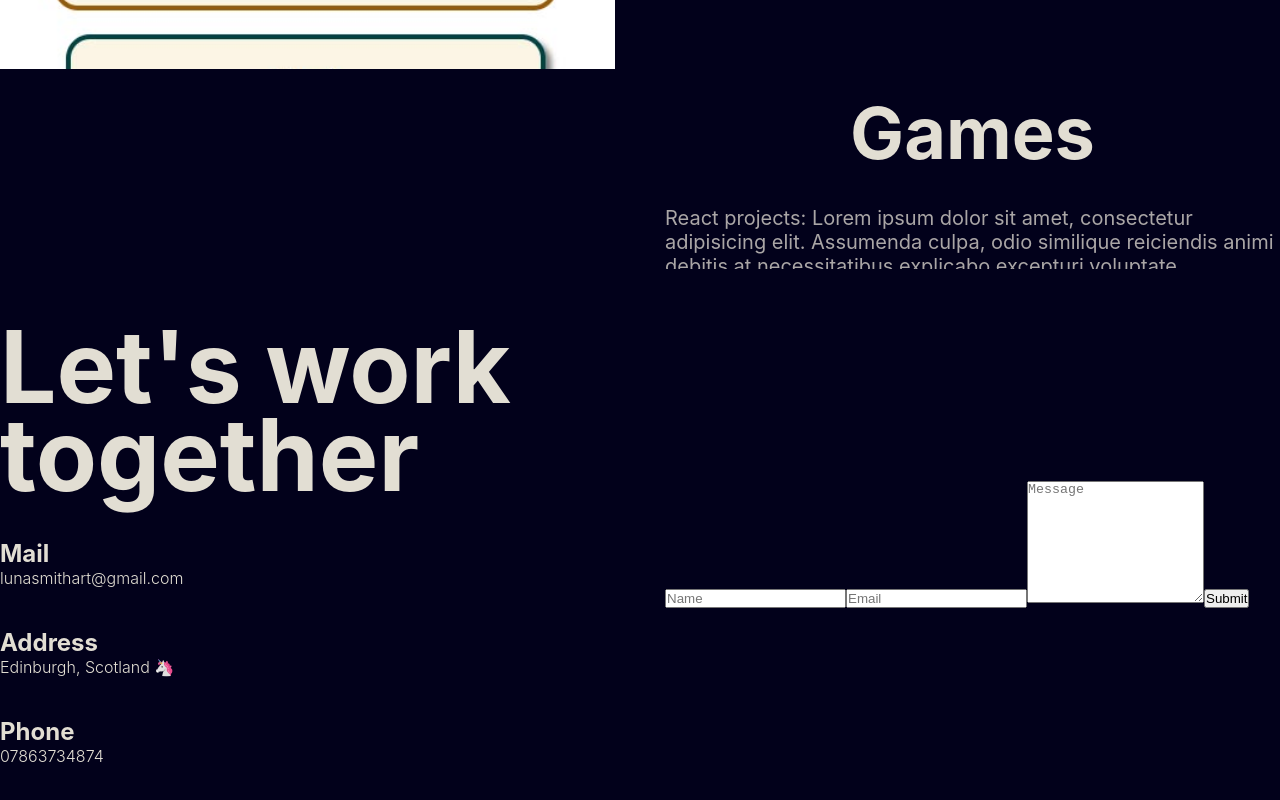
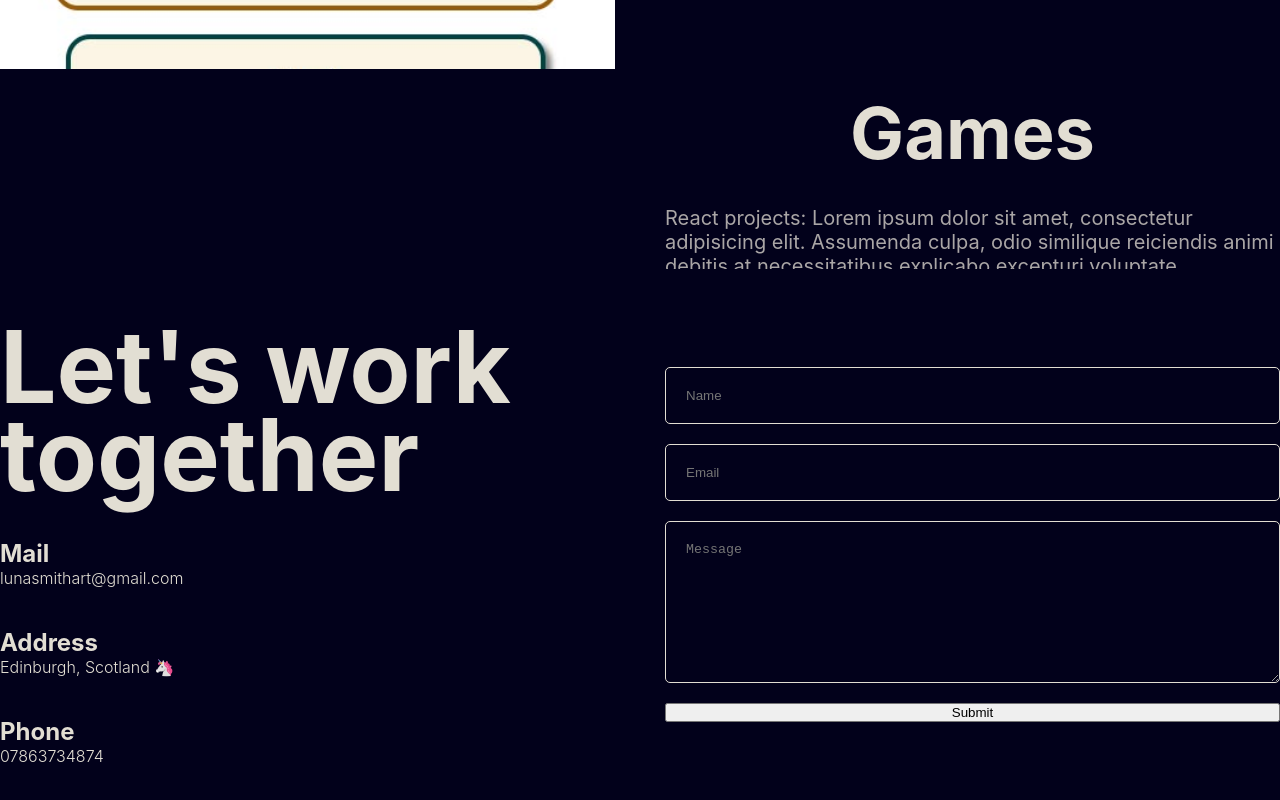
Before and after one commit to Lu-Smith/animated_portfolio_sass_typescript, a React (Create React App) app: page / in a window 1280 px wide. Shown: the part 6256-7056 px from the top of the page. Built offline with nearby package versions, Linux system fonts and the light colour scheme.

Commit message:
Updated styling in contact.scss

```diff
--- a/src/styles/contact.scss
+++ b/src/styles/contact.scss
@@ -24,8 +24,19 @@
 
     .formContainer {
         flex: 1;
-        display: flex;
-        flex-direction: column;
-        gap: 20px;
+
+        form {
+            display: flex;
+            flex-direction: column;
+            gap: 20px;
+
+            input, textarea {
+                padding: 20px;
+                background-color: transparent;
+                border: $button-border;;
+                border-radius: 5px;
+                color: $primary-color
+            }
+        }
     }
 }
```
